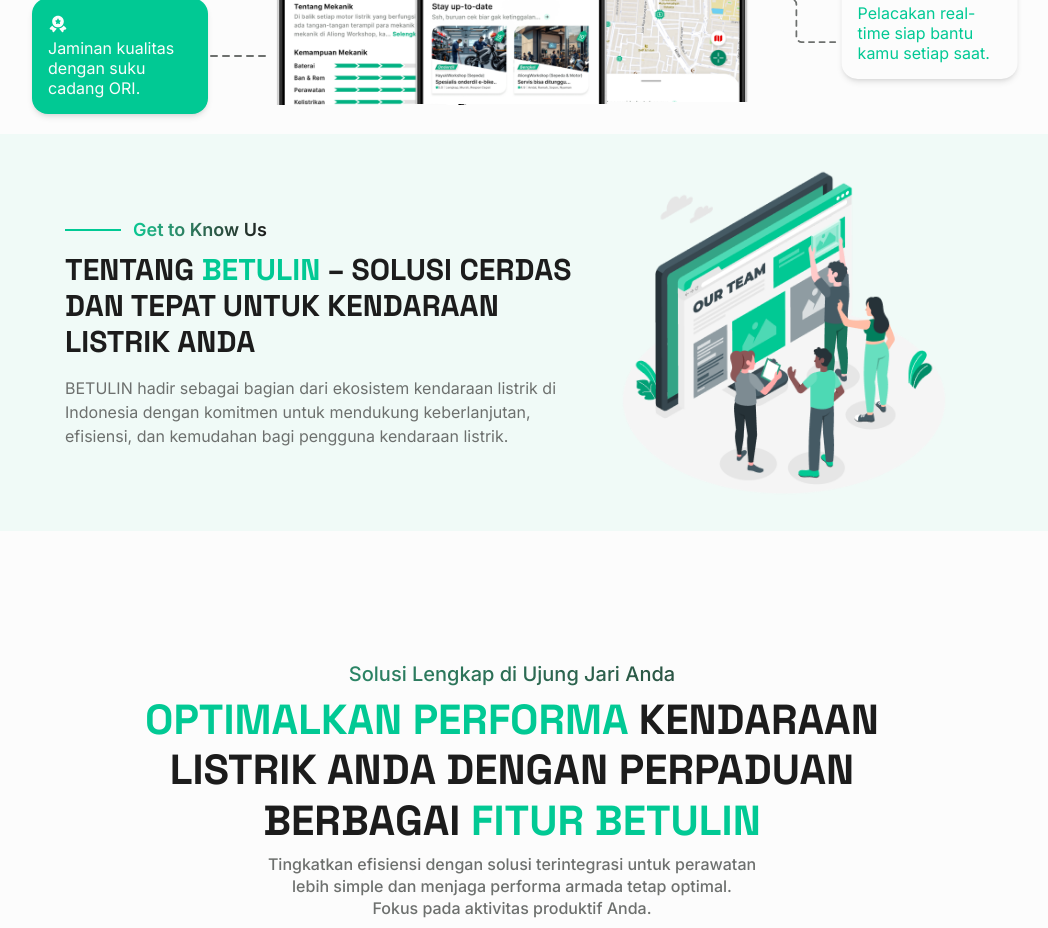
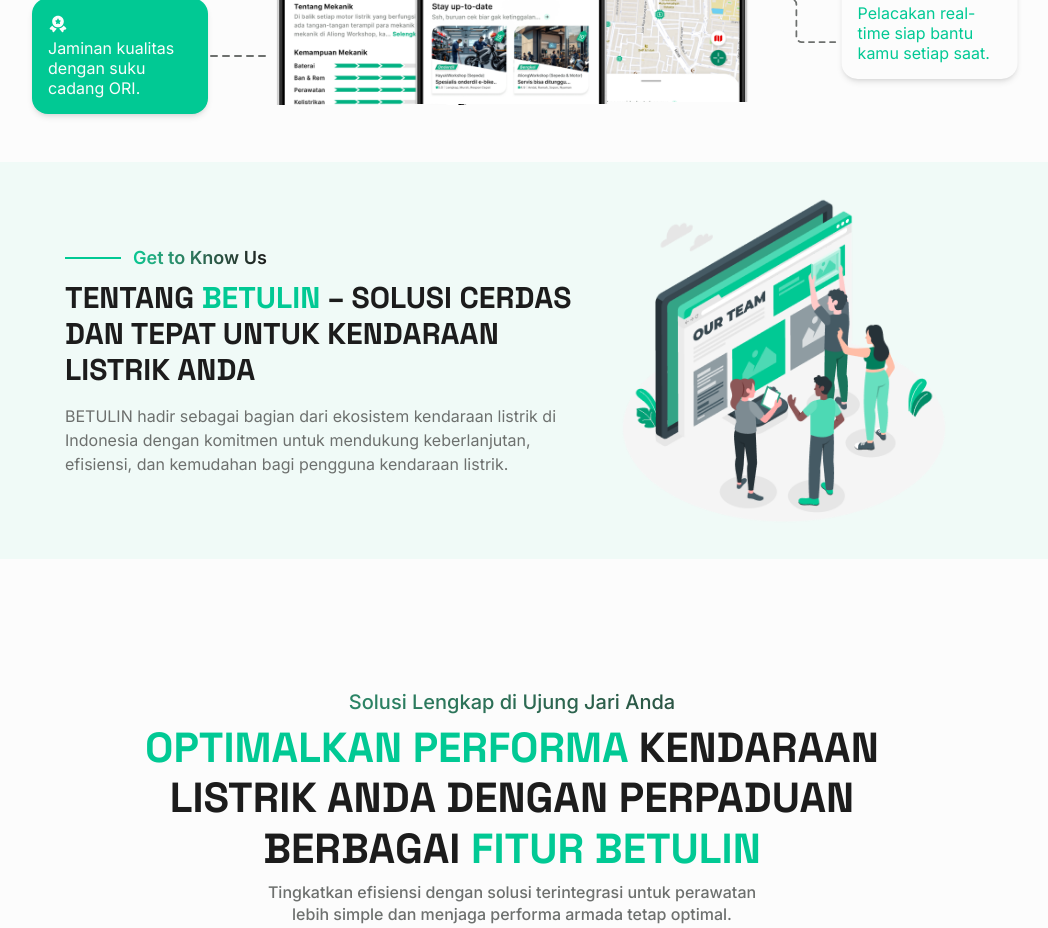
Before and after one commit to FlyHigh404/team-genesis, a Next.js app: page / in a window 1280 px wide. Shown: the part 940-1868 px from the top of the page, without its empty margins (128-1176 px from the left). Built offline with nearby package versions, Linux system fonts and the light colour scheme.

Commit message:
add responsive section2

```diff
--- a/src/components/home/Section2.js
+++ b/src/components/home/Section2.js
@@ -5,7 +5,7 @@ import AboutUs from "@/assets/images/about-us.png";
 export default function Section2() {
   return (
     <section
-      className="bg-primary-l1/50 dark:bg-primary-d4/50 py-6 px-6 md:px-16 flex flex-col  md:flex-row items-center gap-8 justify-center mt-5"
+      className="bg-primary-l1/50 dark:bg-primary-d4/50 py-6 px-6 sm:mt-36 md:mt-12 md:px-16 lg: flex flex-col  md:flex-row items-center gap-8 justify-center mt-5"
       id="about"
     >
       <div className="max-w-lg text-center md:text-left">
```
